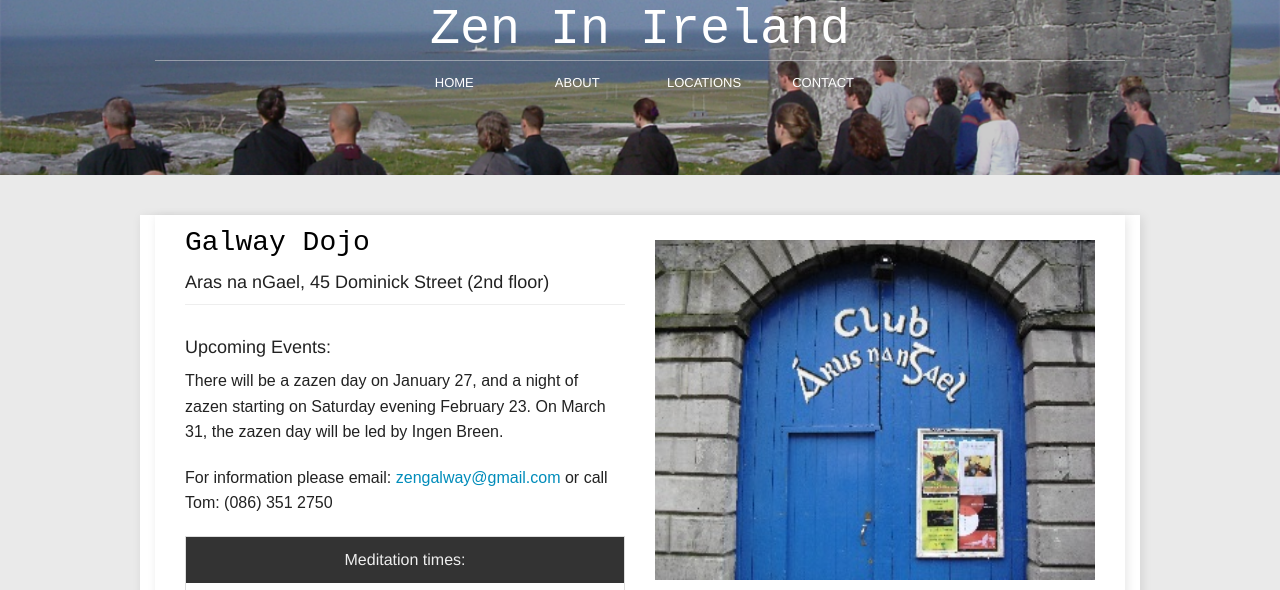
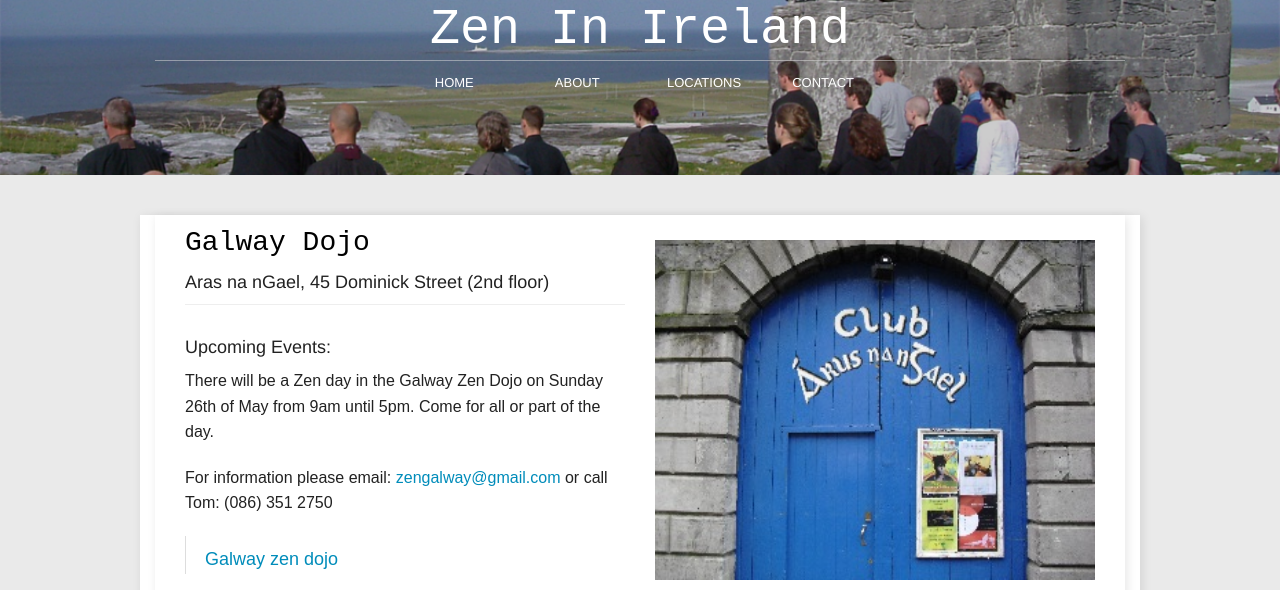
Before and after one commit to zen-ireland/zenireland.github.io, a Jekyll site: the page built from galway.html, in a window 1280 px wide. Shown: the top 590 px of the page. Built offline with Jekyll 4.4.1, drawn with Linux system fonts in a browser that asks for light colours; grey boxes are pictures that could not be loaded.

Commit message:
link to facebook pages on dublin and galway pages

```diff
--- a/_layouts/default.html
+++ b/_layouts/default.html
@@ -9,6 +9,10 @@
 </head>
 
 <body>
+
+<div id="fb-root"></div>
+<script async defer crossorigin="anonymous" src="https://connect.facebook.net/en_US/sdk.js#xfbml=1&version=v3.3&appId=169303746469264&autoLogAppEvents=1"></script>
+
 <section class="about">
   <div class="row">
     <div class="large-12 columns">
--- a/galway.html
+++ b/galway.html
@@ -1,6 +1,6 @@
 ---
 layout: default
-title: Dublin
+title: Galway
 ---
     <div class="large-12 columns about-content">
       <div class="large-6 columns">
@@ -8,10 +8,18 @@
         <h5>Aras na nGael, 45 Dominick Street (2nd floor)</h5>
         <hr/>
         <br/>
+
 	<h5>Upcoming Events: </h5>
-	<p>There will be a zazen day on January 27, and a night of zazen starting on Saturday evening February 23. On March 31, the zazen day will be led by Ingen Breen. </p>
+	<p>There will be a Zen day in the Galway Zen Dojo on Sunday 26th of May from 9am until 5pm. Come for all or part of the day.</p>
         <p>For information please email: <script type="text/javascript">var a = new Array('.com','zengalway','@gmail', '?', 'subject=Galway Zendo');document.write("<a href='mailto:"+a[1]+a[2]+a[0]+a[3]+a[4]+"'>"+a[1]+a[2]+a[0]+"</a>");</script> or call Tom: (086) 351 2750
         </p>
+
+        <div class="fb-page" data-href="https://www.facebook.com/GalwayZenDojo" data-tabs="" data-width="" data-height="" data-small-header="true" data-adapt-container-width="true" data-hide-cover="false" data-show-facepile="false">
+          <blockquote cite="https://www.facebook.com/GalwayZenDojo" class="fb-xfbml-parse-ignore">
+            <a href="https://www.facebook.com/GalwayZenDojo">Galway zen dojo</a>
+          </blockquote>
+        </div>
+
         <ul class="pricing-table athenry">
           <li class="title">Meditation times:</li>
           <li class="description"><p>Please arrive 10 minutes beforehand.</p><p>Beginners please come on a Tuesday at 6.15pm for a basic introduction</p></li>
```
Also changed, not shown: dublin.html (+12 -3 lines).
